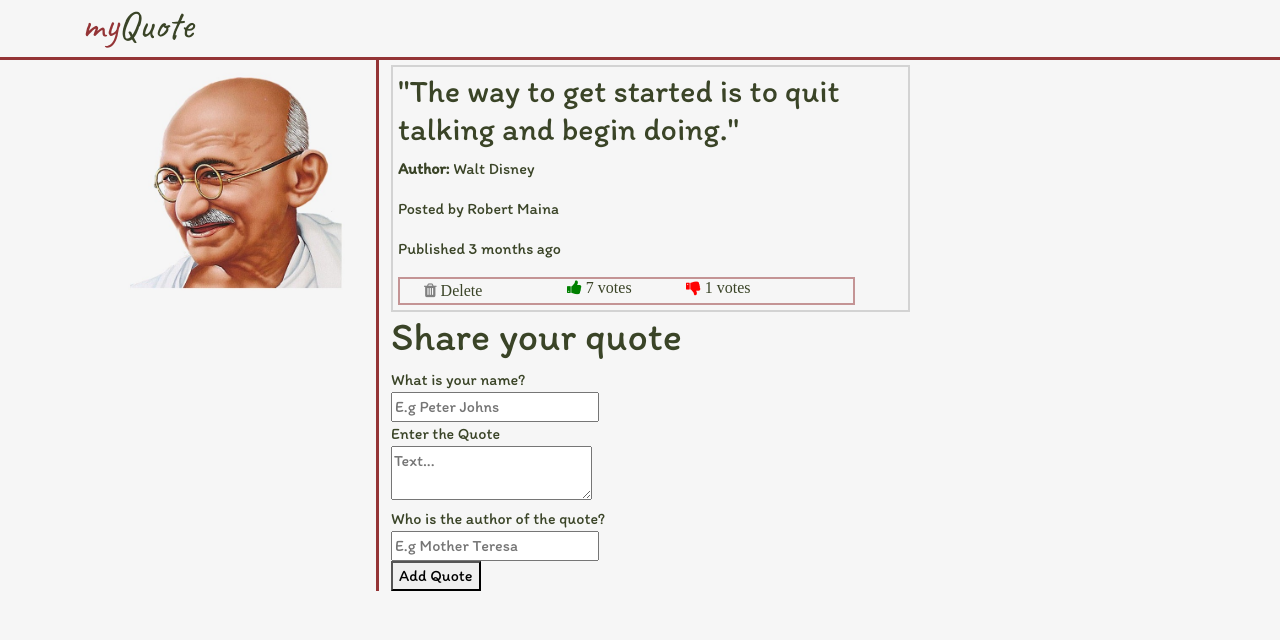
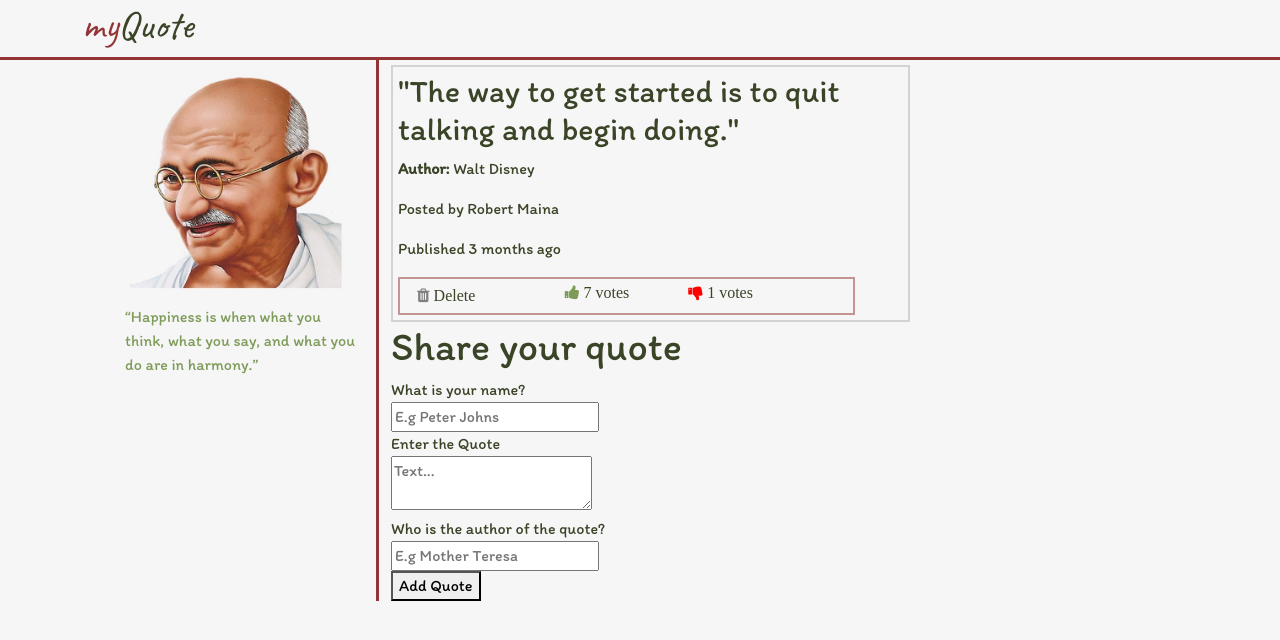
Before and after one commit to Robert-Moringa/Quotes, an Angular app: page / in a window 1280 px wide. Shown: the top 640 px of the page. Built offline with nearby package versions, Linux system fonts and the light colour scheme.

Commit message:
added some span elements

```diff
--- a/src/app/quote-details/quote-details.component.css
+++ b/src/app/quote-details/quote-details.component.css
@@ -0,0 +1,11 @@
+#delete, #upvote, #downvote{
+    cursor: pointer;
+}
+
+#delete:hover, #upvote:hover, #downvote:hover{
+    border: 2px solid rgba(58, 68, 39, 1);
+    padding: 5px;
+    border-radius: 5px;
+    align-items: center; text-align: center;
+    background-color: rgba(148, 52, 54, 0.1);
+}
--- a/src/app/quote-details/quote-details.component.html
+++ b/src/app/quote-details/quote-details.component.html
@@ -2,16 +2,16 @@
 
 <div class="container row">
 
-    <div class=" container row" style="border: 2px solid rgba(148, 52, 54, 0.5);">
+    <div class=" container row" style="border: 2px solid rgba(148, 52, 54, 0.5); padding: 5px 5px;">
         <div class="col-md-4">
-            <i (click)='quoteDelete(true)' class="fa fa-trash" style="color: grey;"> <span style="color: rgba(58, 68, 39, 1);" > Delete</span></i>
+            <i (click)='quoteDelete(true)' id="delete" class="fa fa-trash" style="color: grey;"> <span style="color: rgba(58, 68, 39, 1);" > Delete</span></i>
         </div>
         <div class="row col-md-4">
-            <i class="fa fa-thumbs-up" style="color: green;"> <span style="color: rgba(58, 68, 39, 1);" > 7 votes</span></i>
+            <i class="fa fa-thumbs-up" id="upvote" style="color: rgba(126, 155, 89, 1);"> <span style="color: rgba(58, 68, 39, 1);" > 7 votes</span></i>
         </div>
 
         <div class="row col-md-4">
-            <i class="fa fa-thumbs-down" style="color: red;"> <span style="color: rgba(58, 68, 39, 1);" > 1 votes</span></i>
+            <i class="fa fa-thumbs-down" id="downvote" style="color: red;"> <span style="color: rgba(58, 68, 39, 1);" > 1 votes</span></i>
         </div>
     </div>
 </div>
--- a/src/app/quotes/quotes.component.html
+++ b/src/app/quotes/quotes.component.html
@@ -13,6 +13,7 @@
     <div class="col-md-1"></div>
     <div class="col-md-3">
         <img src="./assets/mahatmac.png" alt="Mahatma Gadhi gave inspirational quotes" width="100%">
+        <p style="color: rgba(126, 155, 89, 1); padding-left: 10px;">“Happiness is when what you think, what you say, and what you do are in harmony.”</p>
     </div>
     <div class="col-md-6" style="border-left: 3px solid rgba(148, 52, 54, 1); ">
         <div *ngFor='let quote of quotes; let i= index' style="border: 2px solid lightgray; padding: 5px 5px; margin-top: 5px;">
```
